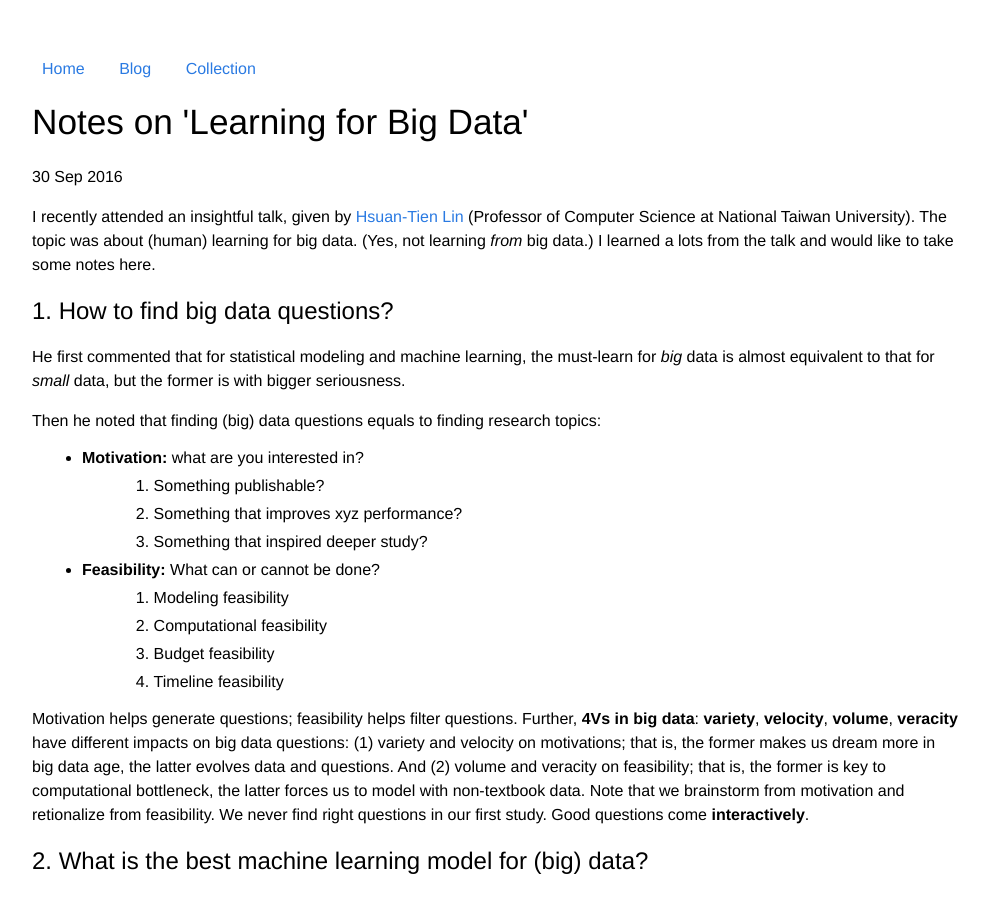
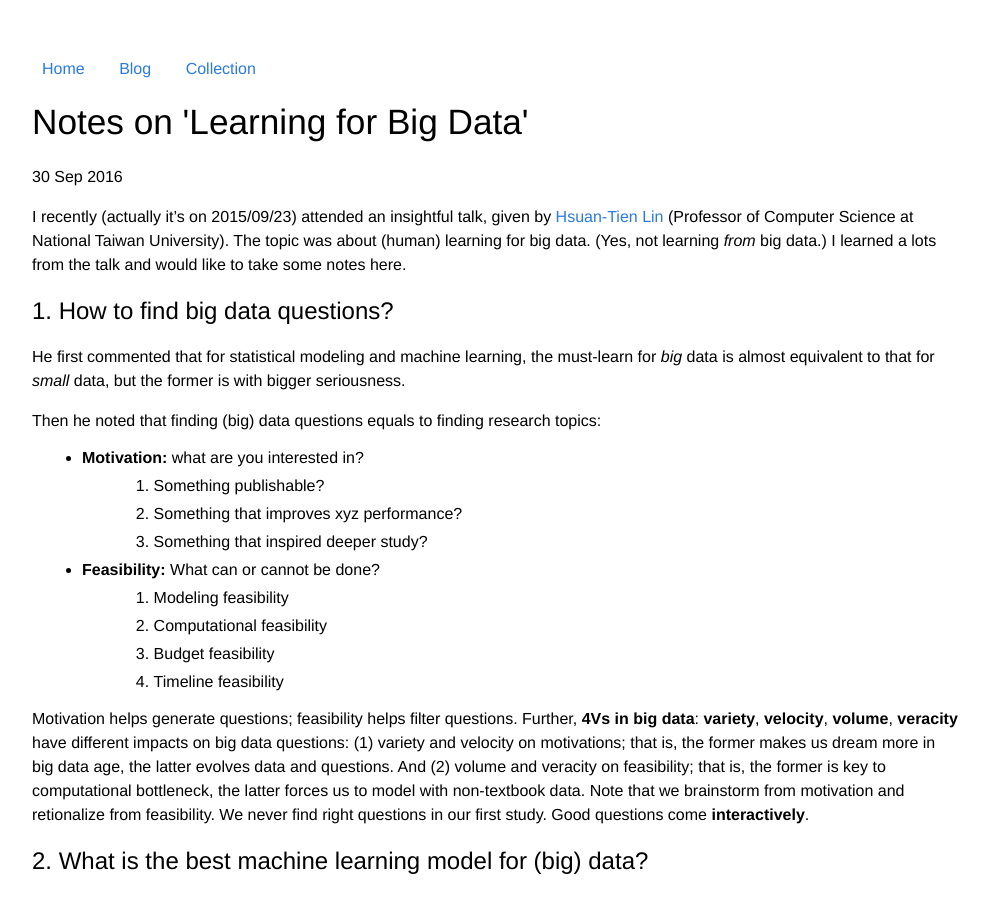
Before and after one commit to bowen0701/bowen0701.github.io, a Jekyll site: the page built from _posts/2016-09-30-learn-for-big-data.md, in a window 1280 px wide and 900 px high. Shown: the whole window, without its empty margins (144-1133 px from the left). Built offline with Jekyll 4.4.1, drawn with Linux system fonts in a browser that asks for light colours.

Commit message:
Revise date

```diff
--- a/_posts/2016-09-30-learn-for-big-data.md
+++ b/_posts/2016-09-30-learn-for-big-data.md
@@ -4,7 +4,7 @@ title: "Notes on 'Learning for Big Data'"
 date: 2016-09-30
 ---
 
-I recently attended an insightful talk, given by [Hsuan-Tien Lin](http://www.csie.ntu.edu.tw/~htlin/) (Professor of Computer Science at National Taiwan University). The topic was about (human) learning for big data. (Yes, not learning *from* big data.) I learned a lots from the talk and would like to take some notes here.
+I recently (actually it's on 2015/09/23) attended an insightful talk, given by [Hsuan-Tien Lin](http://www.csie.ntu.edu.tw/~htlin/) (Professor of Computer Science at National Taiwan University). The topic was about (human) learning for big data. (Yes, not learning *from* big data.) I learned a lots from the talk and would like to take some notes here.
 
 ## 1. How to find big data questions?
 
```
